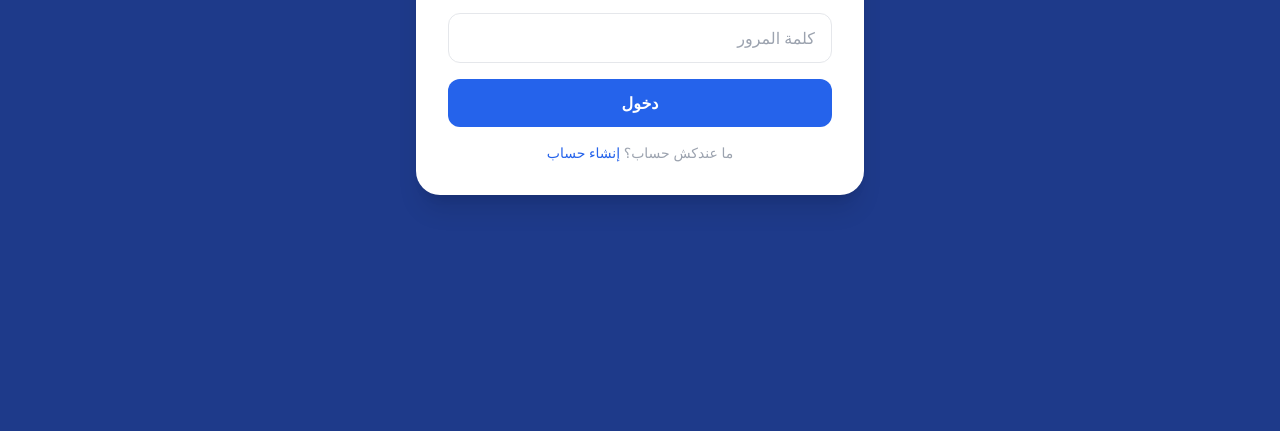
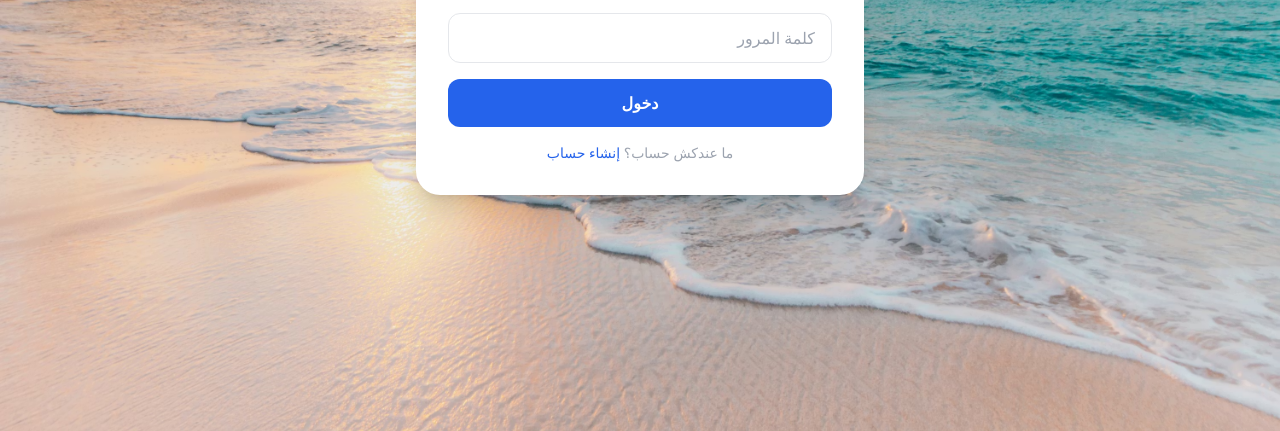
Before and after one commit to mrxlahrange/Cash-Damane, a plain HTML site: page login.html in a window 1280 px wide. Shown: the part 369-800 px from the top of the page. Drawn offline with nearby package versions, Linux system fonts and the light colour scheme.

Commit message:
Update login.html

```diff
--- a/login.html
+++ b/login.html
@@ -32,8 +32,15 @@
 	<link rel="icon" type="image/jpeg" href="mrx.jpg">
 <script src="https://cdn.tailwindcss.com"></script>
 </head>
-<body class="bg-blue-900 min-h-screen flex items-center justify-center p-4">
-
+<body class="   min-h-screen flex items-center justify-center">
+<style>
+  body{
+    background-image: url(ds.jpg);
+    background-position: center;
+    background-repeat: no-repeat;
+    background-size: cover;
+  }
+</style>
 <div class="bg-white p-8 rounded-3xl shadow-xl max-w-md w-full space-y-4">
 
 <h2 class="text-2xl font-bold text-center text-blue-800">تسجيل الدخول</h2>
```
